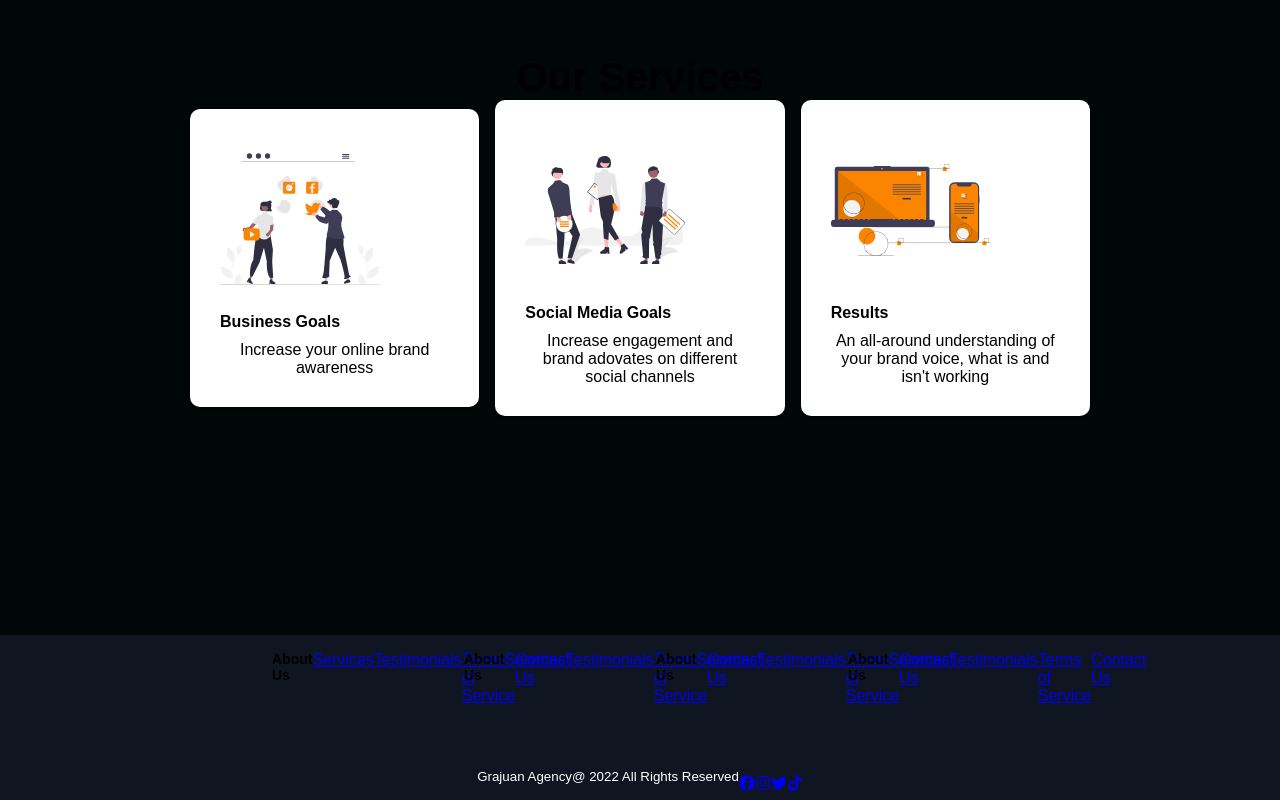
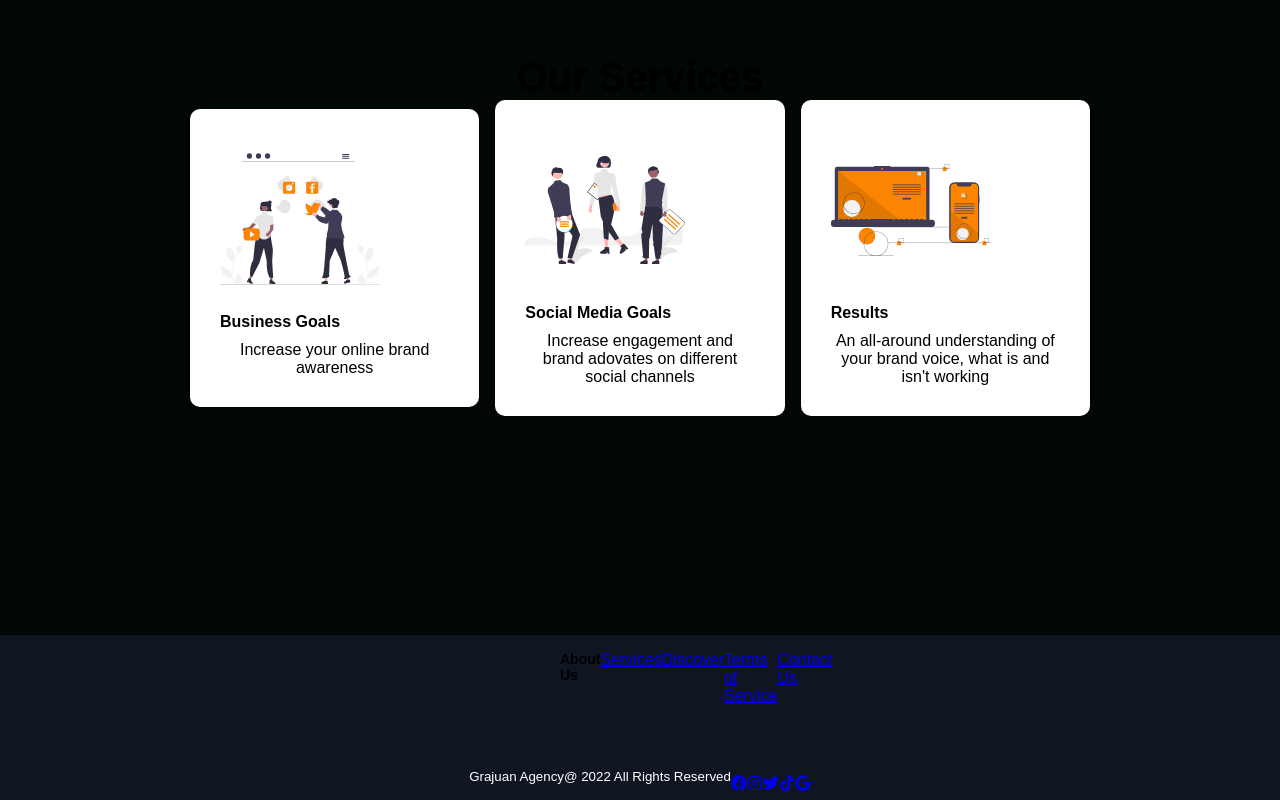
Before and after one commit to LouisNzavi/Banking-Website, a React (Create React App) app: page / in a window 1280 px wide. Shown: the part 3545-4345 px from the top of the page. Built offline with nearby package versions, Linux system fonts and the light colour scheme; a web font is replaced by a local one.

Commit message:
changes to footer

```diff
--- a/src/components/ButtonElements.js
+++ b/src/components/ButtonElements.js
@@ -19,7 +19,7 @@ transition: all 0.2s ease-in-out;
 
 &:hover {
     transition: all 0.2s ease-in-out;
-    background: ${({ primary }) => (primary ? "#fff" : "#fb8500")}
+    background: ${({ primary }) => (primary ? "#fb8500" : "#fff")}
 }
 `;
 
--- a/src/components/Footer/index.js
+++ b/src/components/Footer/index.js
@@ -1,5 +1,11 @@
 import React from "react";
-import { FaFacebook, FaInstagram, FaTiktok, FaTwitter } from "react-icons/fa";
+import {
+  FaFacebook,
+  FaInstagram,
+  FaTiktok,
+  FaTwitter,
+  FaGoogle,
+} from "react-icons/fa";
 import { animateScroll as scroll } from "react-scroll";
 import {
   FooterContainer,
@@ -30,34 +36,7 @@ const Footer = () => {
             <FooterLinkItems>
               <FooterLinkTitle>About Us</FooterLinkTitle>
               <FooterLink to="/signin">Services</FooterLink>
-              <FooterLink to="/signin">Testimonials</FooterLink>
-              <FooterLink to="/signin">Terms of Service</FooterLink>
-              <FooterLink to="/signin">Contact Us</FooterLink>
-            </FooterLinkItems>
-          </FooterLinksWrapper>
-          <FooterLinksWrapper>
-            <FooterLinkItems>
-              <FooterLinkTitle>About Us</FooterLinkTitle>
-              <FooterLink to="/signin">Services</FooterLink>
-              <FooterLink to="/signin">Testimonials</FooterLink>
-              <FooterLink to="/signin">Terms of Service</FooterLink>
-              <FooterLink to="/signin">Contact Us</FooterLink>
-            </FooterLinkItems>
-          </FooterLinksWrapper>
-          <FooterLinksWrapper>
-            <FooterLinkItems>
-              <FooterLinkTitle>About Us</FooterLinkTitle>
-              <FooterLink to="/signin">Services</FooterLink>
-              <FooterLink to="/signin">Testimonials</FooterLink>
-              <FooterLink to="/signin">Terms of Service</FooterLink>
-              <FooterLink to="/signin">Contact Us</FooterLink>
-            </FooterLinkItems>
-          </FooterLinksWrapper>
-          <FooterLinksWrapper>
-            <FooterLinkItems>
-              <FooterLinkTitle>About Us</FooterLinkTitle>
-              <FooterLink to="/signin">Services</FooterLink>
-              <FooterLink to="/signin">Testimonials</FooterLink>
+              <FooterLink to="/signin">Discover</FooterLink>
               <FooterLink to="/signin">Terms of Service</FooterLink>
               <FooterLink to="/signin">Contact Us</FooterLink>
             </FooterLinkItems>
@@ -83,6 +62,9 @@ const Footer = () => {
               <SocialIconLinks href="/" target="_blank" aria-label="TikTok">
                 <FaTiktok />
               </SocialIconLinks>
+              <SocialIconLinks href="/" target="_blank" aria-label="email">
+                <FaGoogle />
+              </SocialIconLinks>
             </SocialIcons>
           </SocialMediaWrap>
         </SocialMedia>
```
